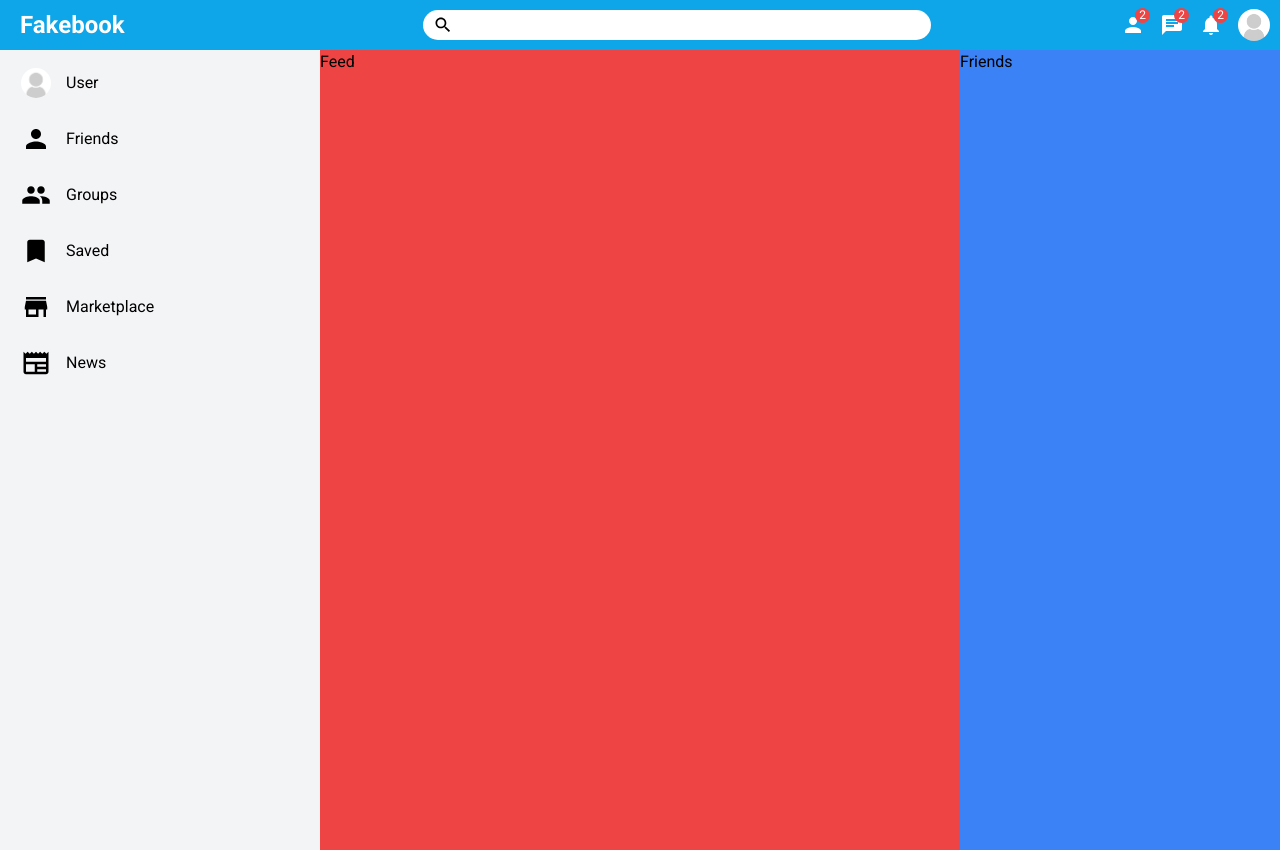
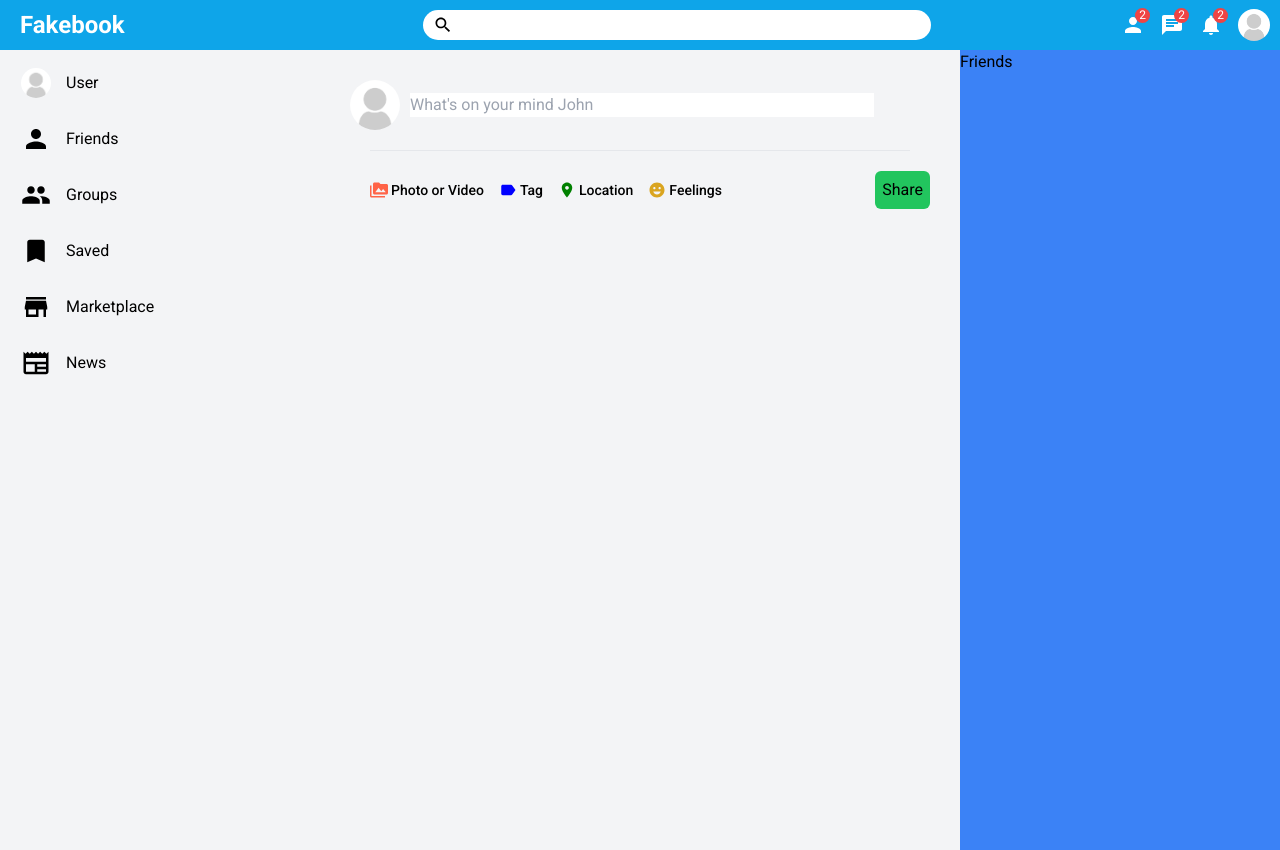
Before and after one commit to dan-k-park/Fakebook, a React (Create React App) app in the folder client/: page / in a window 1280 px wide. Built offline with nearby package versions, Linux system fonts and the light colour scheme.

Commit message:
working on new post component

```diff
--- a/client/src/components/Feed.tsx
+++ b/client/src/components/Feed.tsx
@@ -1,5 +1,13 @@
 import React from "react";
+import { NewPost } from "./NewPost";
 
 export const Feed = () => {
-  return <div className="flex-[6] bg-red-500 h-[100vh]">Feed</div>;
+  return (
+    <div className="flex-[6]">
+      <div className="p-[20px]">
+        {/* Conditionally render this based on if a user is logged in later */}
+        <NewPost />
+      </div>
+    </div>
+  );
 };
--- /dev/null
+++ b/client/src/components/NewPost.tsx
@@ -0,0 +1,99 @@
+import {
+  Cancel,
+  EmojiEmotions,
+  Label,
+  PermMedia,
+  Room,
+} from "@mui/icons-material";
+import axios from "axios";
+import React, { useRef, useState } from "react";
+
+const styles = {
+  option: "flex items-center mr-[15px] cursor-pointer",
+  optionIcon: "text-[18px] mr-[3px]",
+  optionType: "text-[14px] font-[500]",
+};
+
+export const NewPost = () => {
+  const publicFolder = process.env.PUBLIC_URL;
+  const content = useRef<HTMLInputElement | null>(null); // fix type error
+  const [img, setImg] = useState(null);
+  const user = {
+    username: "John",
+    _id: 123,
+  };
+
+  const handleSumbit = async (e: any) => {
+    e.preventDefault();
+    const newPost = {
+      userId: user._id,
+      content: content!.current!.value,
+    };
+
+    try {
+      await axios.post("/api/posts", newPost);
+      window.location.reload();
+    } catch (error) {
+      console.error(error);
+    }
+  };
+  return (
+    <div className="w-full rounded-sm shadow-black">
+      <div className="p-[10px]">
+        <div className="flex items-center">
+          <img
+            src={publicFolder + "/assets/person/noAvatar.png"}
+            alt="User avatar"
+            className="w-[50px] h-[50px] rounded-full object-cover mr-[10px]"
+          />
+          <input
+            type="text"
+            ref={content}
+            placeholder={`What's on your mind ${user.username}`}
+            className="focus:outline-none border-none w-[80%]"
+          />
+        </div>
+        <hr className="m-[20px]" />
+        {img && (
+          <div className="pt-0 px-[20px] pb-[10px] relative">
+            <img
+              src={URL.createObjectURL(img)}
+              alt=""
+              className="w-full bg-cover"
+            />
+            <Cancel
+              className="absolute top-0 right-[20px] cursor-pointer opacity-[0.7]"
+              onClick={() => setImg(null)}
+            />
+          </div>
+        )}
+        <form className="flex items-center justify-between">
+          <div className="flex ml-[20px]">
+            <label htmlFor="file" className={styles.option}>
+              <PermMedia htmlColor="tomato" className={styles.optionIcon} />
+              <span className={styles.optionType}>Photo or Video</span>
+            </label>
+            <div className={styles.option}>
+              <Label htmlColor="blue" className={styles.optionIcon} />
+              <span className={styles.optionType}>Tag</span>
+            </div>
+            <div className={styles.option}>
+              <Room htmlColor="green" className={styles.optionIcon} />
+              <span className={styles.optionType}>Location</span>
+            </div>
+            <div className={styles.option}>
+              <EmojiEmotions
+                htmlColor="goldenrod"
+                className={styles.optionIcon}
+              />
+              <span className={styles.optionType}>Feelings</span>
+            </div>
+          </div>
+          <button className="border-none p-[7px] rounded-md bg-green-500 ">
+            Share
+          </button>
+        </form>
+      </div>
+    </div>
+  );
+};
```
